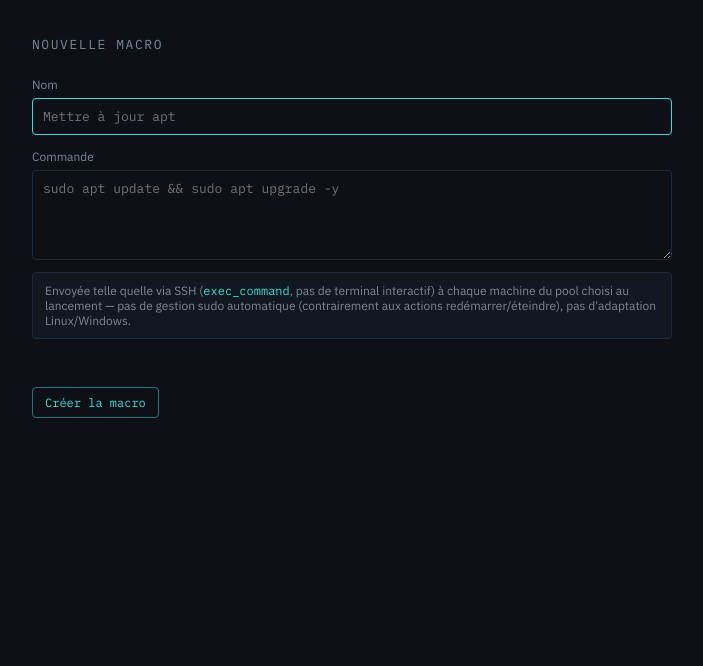
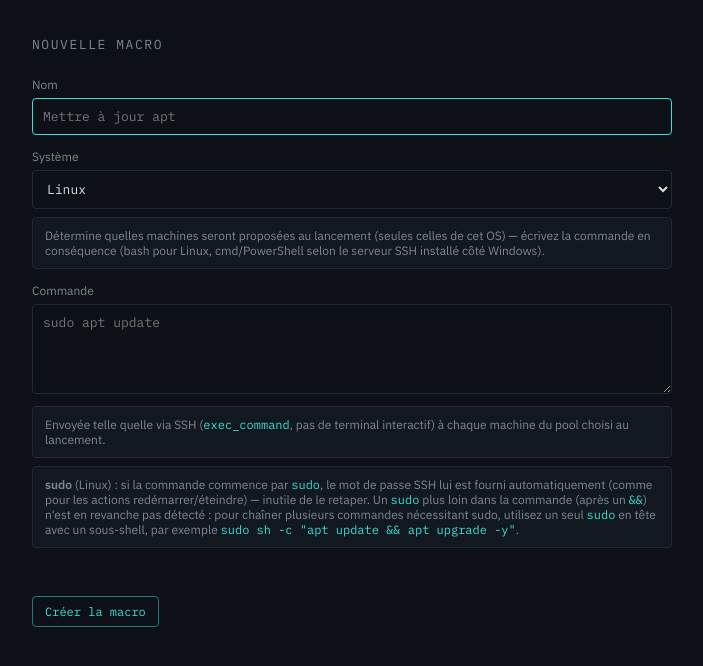
Before and after one commit to nopalpite/bastion, a Flask app: page /macros/new in a window 1280 px wide. Shown: the part 52-718 px from the top of the page, without its empty margins (96-799 px from the left). Run offline with Flask 3, Linux system fonts and the light colour scheme; the visitor is signed in with stand-in values (Sample User, id 1).

Commit message:
Add sudo support and OS filtering to macros
sudo: exec_command n'alloue pas de pty, donc une commande "sudo" ne
pouvait pas demander son mot de passe et échouait silencieusement.
Une commande commençant par sudo est maintenant réécrite en
"sudo -S -p ''" avec le mot de passe SSH fourni sur stdin (même
technique que ssh_actions.py pour reboot/éteindre) ; seul un sudo en
tête de commande est détecté, documenté avec sudo sh -c "..." comme
solution pour chaîner plusieurs commandes.

OS: chaque macro a désormais un système (Linux/Windows) fixé à la
création, qui détermine quelles machines sont proposées à son
lancement (et re-vérifié côté serveur avant toute exécution) — évite
de proposer par erreur une commande Linux sur un pool Windows ou
inversement.

Co-Authored-By: Claude Sonnet 5 <noreply@anthropic.com>

```diff
--- a/app.py
+++ b/app.py
@@ -616,12 +616,13 @@ def new_macro():
     if request.method == "POST":
         name = request.form.get("name", "").strip()
         command = request.form.get("command", "").strip()
-        if not name or not command:
+        os_type = request.form.get("os")
+        if not name or not command or os_type not in ("linux", "windows"):
             return render_template(
                 "macro_form.html", macro=None,
-                error="Nom et commande sont obligatoires.",
+                error="Nom, commande et système sont obligatoires.",
             )
-        macro_store.add_macro(name, command)
+        macro_store.add_macro(name, command, os_type)
         return redirect(url_for("macros_list"))
 
     return render_template("macro_form.html", macro=None, error=None)
@@ -641,23 +642,24 @@ def edit_macro(macro_id):
 
         name = request.form.get("name", "").strip()
         command = request.form.get("command", "").strip()
-        if not name or not command:
+        os_type = request.form.get("os")
+        if not name or not command or os_type not in ("linux", "windows"):
             return render_template(
                 "macro_form.html", macro=macro,
-                error="Nom et commande sont obligatoires.",
+                error="Nom, commande et système sont obligatoires.",
             )
-        macro_store.update_macro(macro_id, name, command)
+        macro_store.update_macro(macro_id, name, command, os_type)
         return redirect(url_for("macros_list"))
 
     return render_template("macro_form.html", macro=macro, error=None)
 
 
-def _machine_groups_for_pool_selection():
-    """Regroupe les machines par salle (+ un groupe "sans salle") pour
-    l'écran de sélection du pool — même motif que dashboard(), en
-    omettant les salles vides (juste du bruit ici, contrairement au
+def _machine_groups_for_pool_selection(os_type):
+    """Regroupe par salle (+ un groupe "sans salle") les machines dont
+    l'OS correspond à celui de la macro — même motif que dashboard(),
+    en omettant les salles vides (juste du bruit ici, contrairement au
     dashboard où la structure complète a un intérêt de navigation)."""
-    machines = store.load_machines()
+    machines = [m for m in store.load_machines() if m.get("os") == os_type]
     groups = []
     for room in store.load_rooms():
         room_machines = [m for m in machines if m.get("room") == room["id"]]
@@ -679,12 +681,15 @@ def run_macro(macro_id):
     results = None
     if request.method == "POST":
         selected_ids = set(request.form.getlist("machine_id"))
-        machines = [m for m in store.load_machines() if m["id"] in selected_ids]
+        machines = [
+            m for m in store.load_machines()
+            if m["id"] in selected_ids and m.get("os") == macro["os"]
+        ]
         results = macro_runner.run_macro(macro["command"], machines) if machines else []
 
     creds_by_id = {m["id"]: store.has_stored_credentials(m) for m in store.load_machines()}
     return render_template(
-        "macro_run.html", macro=macro, groups=_machine_groups_for_pool_selection(),
+        "macro_run.html", macro=macro, groups=_machine_groups_for_pool_selection(macro["os"]),
         creds_by_id=creds_by_id, results=results,
     )
 
--- a/macro_runner.py
+++ b/macro_runner.py
@@ -9,12 +9,14 @@ formulaire "un seul mot de passe pour tout le pool" n'aurait pas de
 sens. Une machine sans identifiants mémorisés est donc simplement
 signalée en échec pour cette exécution (pas bloquant pour les autres).
 
-Contrairement à ssh_actions.py (reboot/shutdown : commandes fixes,
-connues, gérées spécifiquement par OS avec sudo -S), une macro est une
-commande arbitraire tapée par l'utilisateur, envoyée telle quelle via
-exec_command — pas de gestion sudo automatique, pas de distinction
-Linux/Windows : si le parc ciblé est mixte, prévoir des macros séparées
-par OS.
+Contrairement à ssh_actions.py (reboot/shutdown : commandes fixes et
+connues), une macro est une commande arbitraire tapée par l'utilisateur
+— pas de distinction Linux/Windows : si le parc ciblé est mixte,
+prévoir des macros séparées par OS. Une commande commençant par "sudo"
+bénéficie en revanche de la même technique que ssh_actions.py (voir
+_prepare_sudo_command) : sudo ne peut pas demander son mot de passe de
+façon interactive via exec_command (pas de pty alloué), donc on le lui
+fournit nous-même sur stdin.
 
 Concurrence bornée via eventlet.GreenPool (même mécanisme que
 discovery.py) plutôt qu'une exécution séquentielle ou un fan-out
@@ -29,6 +31,33 @@ from ssh_client import HostKeyChanged
 
 POOL_SIZE = 16
 COMMAND_TIMEOUT_SECONDS = 30
+
+# Sous-chaînes typiques d'un refus sudo (mot de passe incorrect ou compte
+# non autorisé) dans stderr — voir ssh_actions._run_linux_action, même
+# liste, pour transformer un simple "code de sortie != 0" en message
+# compréhensible plutôt que de laisser deviner.
+_SUDO_REJECTED_MARKERS = ("password", "sorry", "incorrect")
+
+
+def _prepare_sudo_command(command):
+    """Si `command` commence par "sudo", insère les options -S -p ''
+    juste après pour pouvoir lui fournir le mot de passe via stdin
+    plutôt que via un terminal interactif (qu'exec_command n'alloue
+    pas) — même technique et même hypothèse que ssh_actions.py pour
+    reboot/shutdown : le mot de passe SSH sert aussi de mot de passe
+    sudo (cas le plus courant ; configurez NOPASSWD côté cible sinon).
+
+    Un "sudo" plus loin dans la commande (après un &&, par exemple)
+    n'est pas détecté — dans ce cas, écrivez plutôt des macros séparées
+    commençant chacune par sudo.
+
+    Retourne (commande_préparée, mot_de_passe_a_fournir: bool)."""
+    stripped = command.strip()
+    if stripped == "sudo":
+        return "sudo -S -p ''", True
+    if stripped.startswith("sudo "):
+        return "sudo -S -p '' " + stripped[len("sudo "):], True
+    return command, False
 
 
 def _run_on_machine(machine, command, timeout):
@@ -46,14 +75,32 @@ def _run_on_machine(machine, command, timeout):
             "output": "Aucun identifiant SSH mémorisé pour cette machine.",
         }
 
+    prepared_command, needs_sudo_password = _prepare_sudo_command(command)
+
     client = None
     try:
         client = ssh_client.connect(machine, username, password, timeout=timeout)
-        _stdin, stdout, stderr = client.exec_command(command, timeout=timeout)
+        stdin, stdout, stderr = client.exec_command(prepared_command, timeout=timeout)
+        if needs_sudo_password:
+            try:
+                stdin.write(password + "\n")
+                stdin.flush()
+                stdin.channel.shutdown_write()
+            except OSError:
+                pass  # la commande a peut-être déjà terminé/coupé la connexion
         exit_status = stdout.channel.recv_exit_status()
         output = (
             stdout.read().decode(errors="ignore") + stderr.read().decode(errors="ignore")
         ).strip()
+        if (
+            exit_status != 0 and needs_sudo_password
+            and any(marker in output.lower() for marker in _SUDO_REJECTED_MARKERS)
+        ):
+            output += (
+                "\n(mot de passe sudo probablement refusé — le mot de passe SSH "
+                "sert aussi de mot de passe sudo ; configurez NOPASSWD sur la "
+                "machine cible si ce n'est pas le bon)"
+            )
         return {
             "machine_id": machine["id"], "machine_name": machine["name"],
             "ok": exit_status == 0, "output": output,
--- a/static/css/style.css
+++ b/static/css/style.css
@@ -1235,7 +1235,7 @@ body.modal-open {
 /* page /macros (exécution de commandes SSH sur un pool, voir
    macro_runner.py) ------------------------------------------------------ */
 
-.macros-row { grid-template-columns: 1fr 2fr 140px; }
+.macros-row { grid-template-columns: 1fr 80px 2fr 140px; }
 .macro-command-preview {
   overflow: hidden;
   text-overflow: ellipsis;
--- a/templates/macro_form.html
+++ b/templates/macro_form.html
@@ -13,13 +13,34 @@
   </div>
 
   <div class="field">
+    <label for="os">Système</label>
+    <select id="os" name="os" required>
+      <option value="linux" {{ "selected" if macro and macro.os == "linux" else "" }}>Linux</option>
+      <option value="windows" {{ "selected" if macro and macro.os == "windows" else "" }}>Windows</option>
+    </select>
+    <p class="hint-box">
+      Détermine quelles machines seront proposées au lancement (seules
+      celles de cet OS) — écrivez la commande en conséquence (bash pour
+      Linux, cmd/PowerShell selon le serveur SSH installé côté Windows).
+    </p>
+  </div>
+
+  <div class="field">
     <label for="command">Commande</label>
-    <textarea id="command" name="command" rows="4" placeholder="sudo apt update &amp;&amp; sudo apt upgrade -y" required>{{ macro.command if macro else '' }}</textarea>
+    <textarea id="command" name="command" rows="4" placeholder="sudo apt update" required>{{ macro.command if macro else '' }}</textarea>
     <p class="hint-box">
       Envoyée telle quelle via SSH (<code>exec_command</code>, pas de
-      terminal interactif) à chaque machine du pool choisi au lancement —
-      pas de gestion sudo automatique (contrairement aux actions
-      redémarrer/éteindre), pas d'adaptation Linux/Windows.
+      terminal interactif) à chaque machine du pool choisi au lancement.
+    </p>
+    <p class="hint-box">
+      <strong>sudo</strong> (Linux) : si la commande commence par
+      <code>sudo</code>, le mot de passe SSH lui est fourni
+      automatiquement (comme pour les actions redémarrer/éteindre) —
+      inutile de le retaper. Un <code>sudo</code> plus loin dans la
+      commande (après un <code>&amp;&amp;</code>) n'est en revanche pas
+      détecté : pour chaîner plusieurs commandes nécessitant sudo,
+      utilisez un seul <code>sudo</code> en tête avec un sous-shell, par
+      exemple <code>sudo sh -c "apt update &amp;&amp; apt upgrade -y"</code>.
     </p>
   </div>
 
```
Also changed, not shown: macro_store.py (+6 -3 lines), templates/macro_run.html (+7 -5 lines), templates/macros.html (+6 -3 lines), tests/test_app_routes.py (+71 -12 lines), tests/test_macro_runner.py (+98 -1 lines), tests/test_macro_store.py (+12 -8 lines), README.md.
